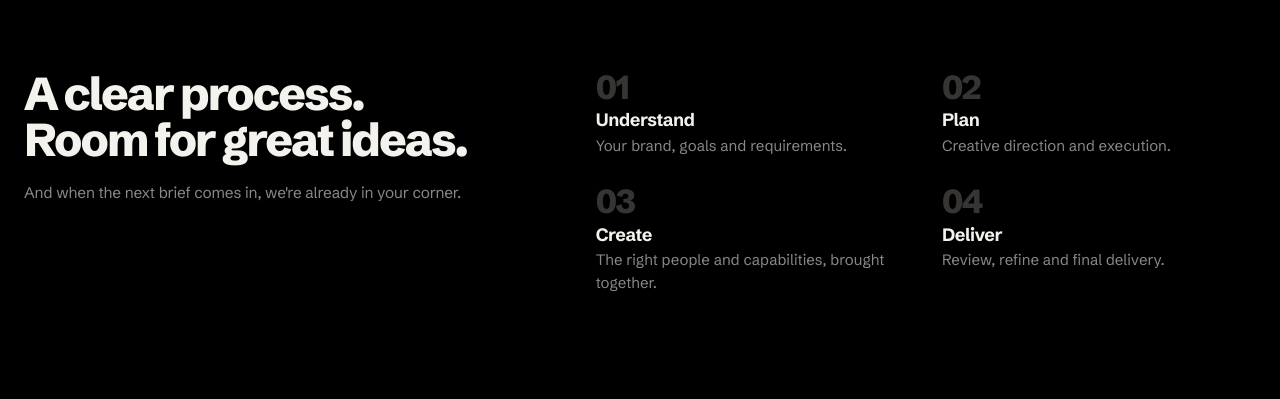
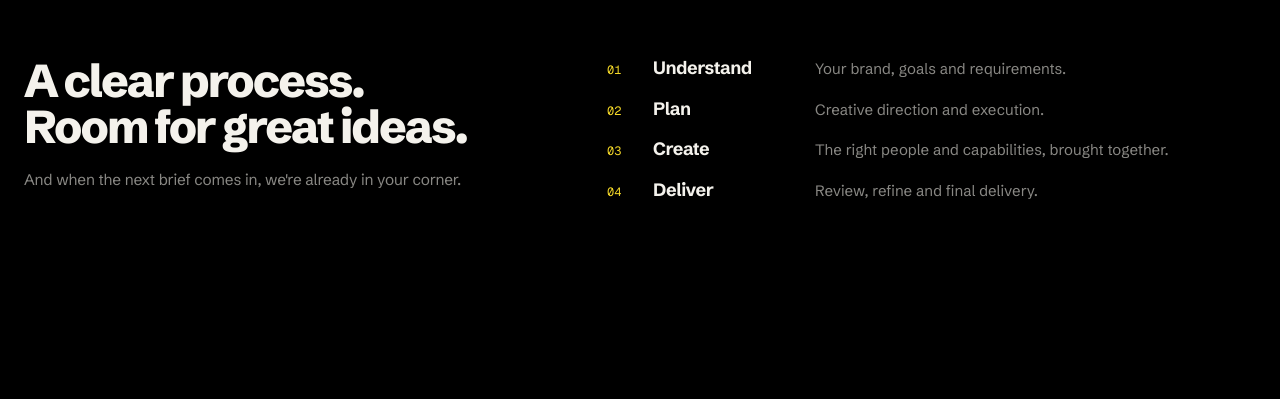
Before and after one commit to workwithsolomonster-collab/rudrakrit-site, a plain HTML site: page index.html in a window 1280 px wide. Shown: the part 4173-4572 px from the top of the page. Drawn offline with nearby package versions, Linux system fonts and the light colour scheme.

Commit message:
Update site from shared index.html
Co-Authored-By: Claude Opus 5.5 <noreply@anthropic.com>
Claude-Session: https://claude.ai/code/session_014QMfu7XEs4dz57rRfohuH7

```diff
--- a/index.html
+++ b/index.html
@@ -508,21 +508,19 @@ body,.how,.foot,.explore,.cta{background:#000}
 #capabilities .close{font-size:clamp(15px,1.2vw,17px);color:var(--mute-d);margin-top:24px}
 @media (max-width:600px){#capabilities .caps{grid-template-columns:1fr}}
 
-/* Process: heading left, steps as a 2x2 grid with large quiet numbers */
-#how{padding-block:calc(var(--sec) * .7)}
-#how .wrap{display:grid;grid-template-columns:minmax(0,1fr) minmax(0,1.3fr);grid-template-rows:auto auto 1fr;gap:0 64px;align-items:start}
+/* Process: compact two-column layout, heading left, steps as single rows right */
+#how{padding-block:calc(var(--sec) * .6)}
+#how .wrap{display:grid;grid-template-columns:minmax(0,1fr) minmax(0,1.25fr);grid-template-rows:auto auto 1fr;gap:0 64px;align-items:start}
 #how .eb{grid-column:1;grid-row:1}
 #how .h2{grid-column:1;grid-row:2}
 #how .close{grid-column:1;grid-row:3;margin:18px 0 0;font-size:clamp(15px,1.2vw,17px);color:var(--mute-d)}
-#how .steps{grid-column:2;grid-row:1/4;margin:0;display:grid;grid-template-columns:repeat(2,minmax(0,1fr));gap:28px 32px}
-#how .step{display:block}
-#how .step small{display:block;margin:0 0 6px;font-family:var(--f-display);font-size:clamp(28px,2.6vw,40px);font-weight:800;letter-spacing:-.05em;line-height:1;color:rgba(244,242,236,.22)}
+#how .steps{grid-column:2;grid-row:1/4;margin:0;display:flex;flex-direction:column;gap:18px}
+#how .step{display:grid;grid-template-columns:34px minmax(110px,150px) minmax(0,1fr);align-items:baseline;gap:4px 12px}
+#how .step small{margin:0;color:var(--yellow)}
 #how .step small::before{display:none}
-#how .step h3{margin:0 0 4px;font-size:clamp(17px,1.4vw,20px)}
+#how .step h3{margin:0;font-size:clamp(17px,1.4vw,20px)}
 #how .step p{font-size:15px;max-width:none}
-#how .step:hover small{color:var(--yellow)}
-#how .step small{transition:color .3s}
-@media (max-width:820px){#how .wrap{grid-template-columns:1fr;grid-template-rows:none}#how .eb,#how .h2,#how .close,#how .steps{grid-column:1;grid-row:auto}#how .steps{margin-top:var(--g1);gap:22px 20px}#how .close{margin-top:24px}}
+@media (max-width:820px){#how .wrap{grid-template-columns:1fr;grid-template-rows:none}#how .eb,#how .h2,#how .close,#how .steps{grid-column:1;grid-row:auto}#how .steps{margin-top:var(--g1);gap:16px}#how .close{margin-top:22px}#how .step{grid-template-columns:30px minmax(0,1fr)}#how .step p{grid-column:2}}
 
 /* About: compact two-column layout, heading and line left, stats right */
 #about{padding-block:calc(var(--sec) * .6)}
```
